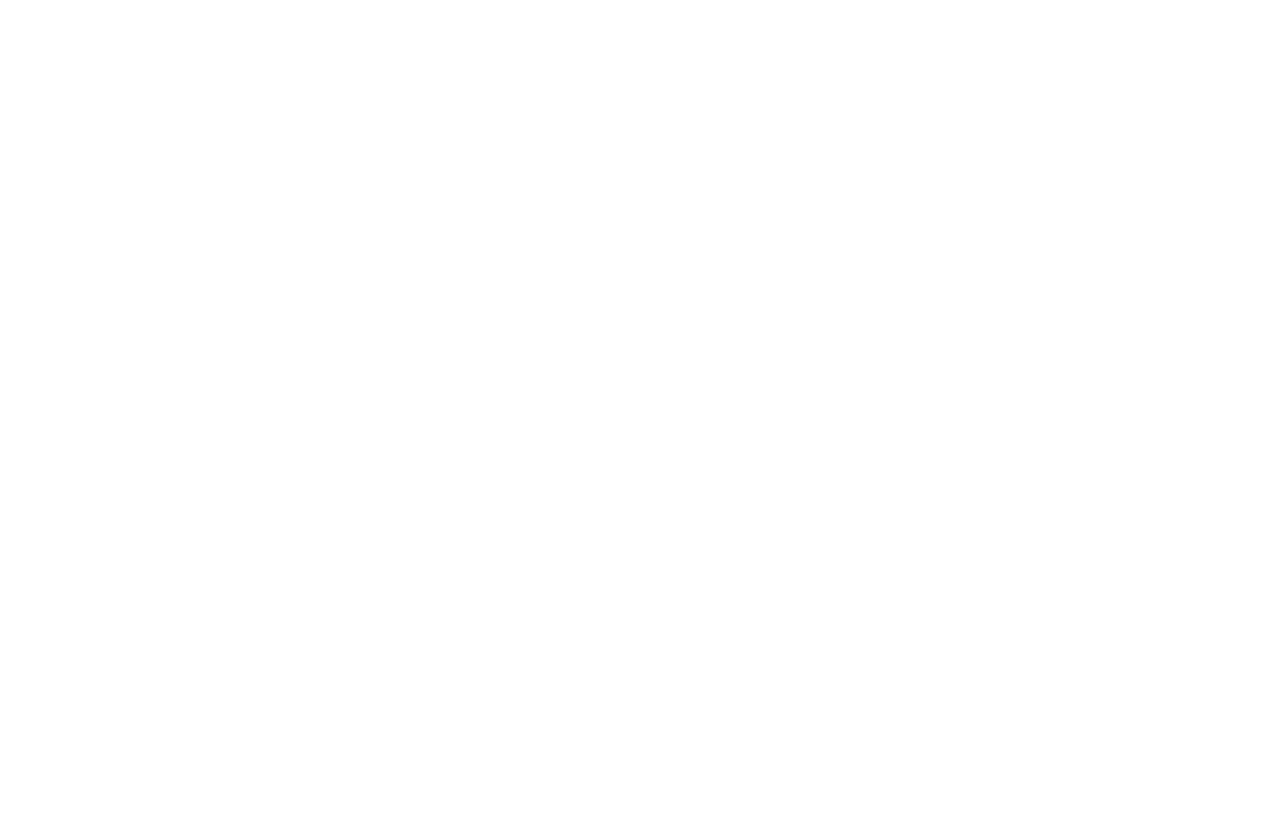
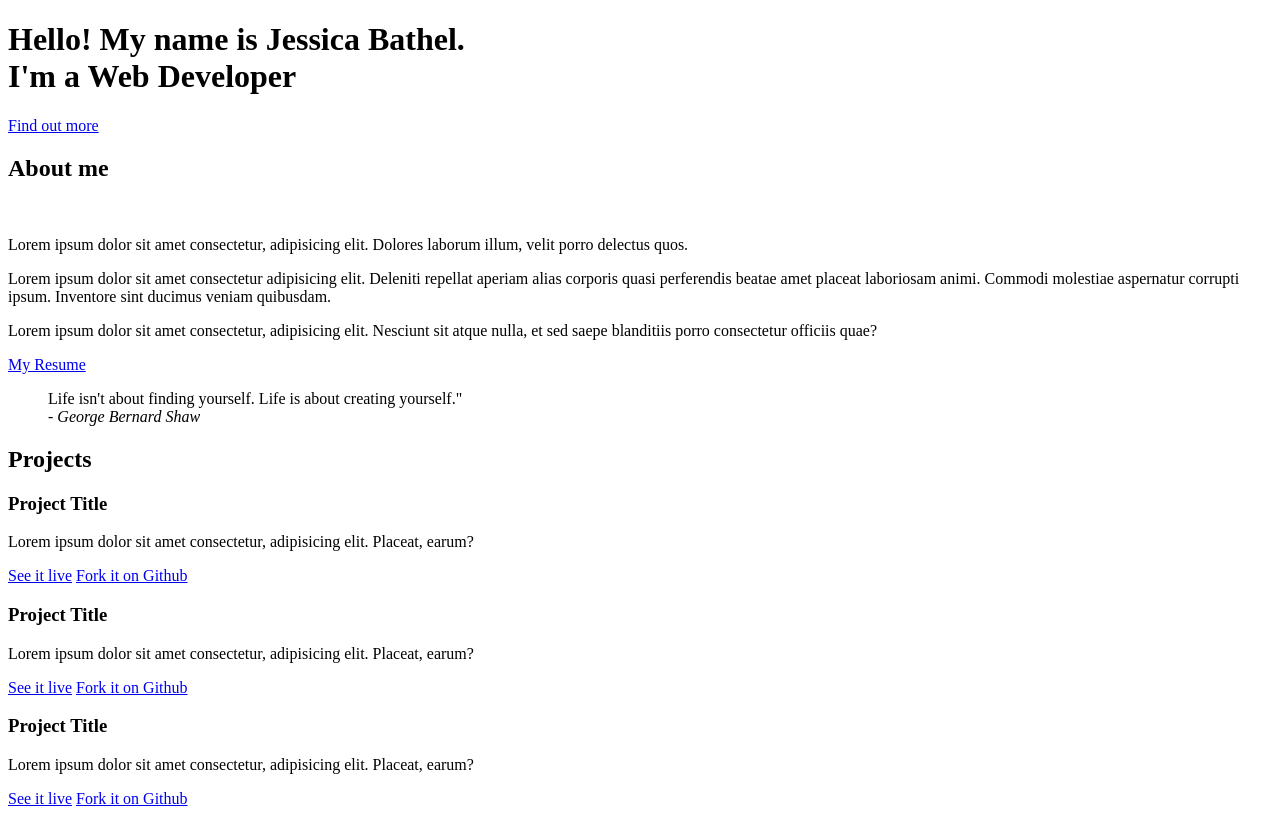
Before and after one commit to jbathel/Frontend_Foxes_C2, a plain HTML site: page index.html in a window 1280 px wide. Drawn offline with Linux system fonts and the light colour scheme.

Commit message:
Updated site to include about and project sections

```diff
--- a/index.html
+++ b/index.html
@@ -4,7 +4,77 @@
     <meta charset="UTF-8" />
     <meta http-equiv="X-UA-Compatible" content="IE=edge" />
     <meta name="viewport" content="width=device-width, initial-scale=1.0" />
-    <title>Portfolio</title>
+    <title>Jessica Bathel | Web Developer</title>
   </head>
-  <body></body>
+  <body>
+    <header>
+      <h1>
+        Hello! My name is <span>Jessica Bathel</span>. <br />I'm a Web Developer
+      </h1>
+      <a href="#about">Find out more</a>
+    </header>
+    <main>
+      <section id="about" class="about">
+        <h2>About me</h2>
+        <div>
+          <img src="" alt="" />
+          <p>
+            Lorem ipsum dolor sit amet consectetur, adipisicing elit. Dolores
+            laborum illum, velit porro delectus quos.
+          </p>
+          <p>
+            Lorem ipsum dolor sit amet consectetur adipisicing elit. Deleniti
+            repellat aperiam alias corporis quasi perferendis beatae amet
+            placeat laboriosam animi. Commodi molestiae aspernatur corrupti
+            ipsum. Inventore sint ducimus veniam quibusdam.
+          </p>
+          <p>
+            Lorem ipsum dolor sit amet consectetur, adipisicing elit. Nesciunt
+            sit atque nulla, et sed saepe blanditiis porro consectetur officiis
+            quae?
+          </p>
+          <a href="#">My Resume</a>
+        </div>
+        <blockquote>
+          Life isn't about <span>finding</span> yourself. Life is about
+          <span>creating yourself</span>." <br />
+          <cite>- George Bernard Shaw</cite>
+        </blockquote>
+      </section>
+
+      <section id="projects" class="projects">
+        <h2>Projects</h2>
+        <article>
+          <h3>Project Title</h3>
+          <p>
+            Lorem ipsum dolor sit amet consectetur, adipisicing elit. Placeat,
+            earum?
+          </p>
+          <a href="#">See it live</a>
+          <a href="#">Fork it on Github</a>
+          <img src="#" alt="" />
+        </article>
+        <article>
+          <h3>Project Title</h3>
+          <p>
+            Lorem ipsum dolor sit amet consectetur, adipisicing elit. Placeat,
+            earum?
+          </p>
+          <a href="#">See it live</a>
+          <a href="#">Fork it on Github</a>
+          <img src="#" alt="" />
+        </article>
+        <article>
+          <h3>Project Title</h3>
+          <p>
+            Lorem ipsum dolor sit amet consectetur, adipisicing elit. Placeat,
+            earum?
+          </p>
+          <a href="#">See it live</a>
+          <a href="#">Fork it on Github</a>
+          <img src="#" alt="" />
+        </article>
+      </section>
+    </main>
+  </body>
 </html>
```
